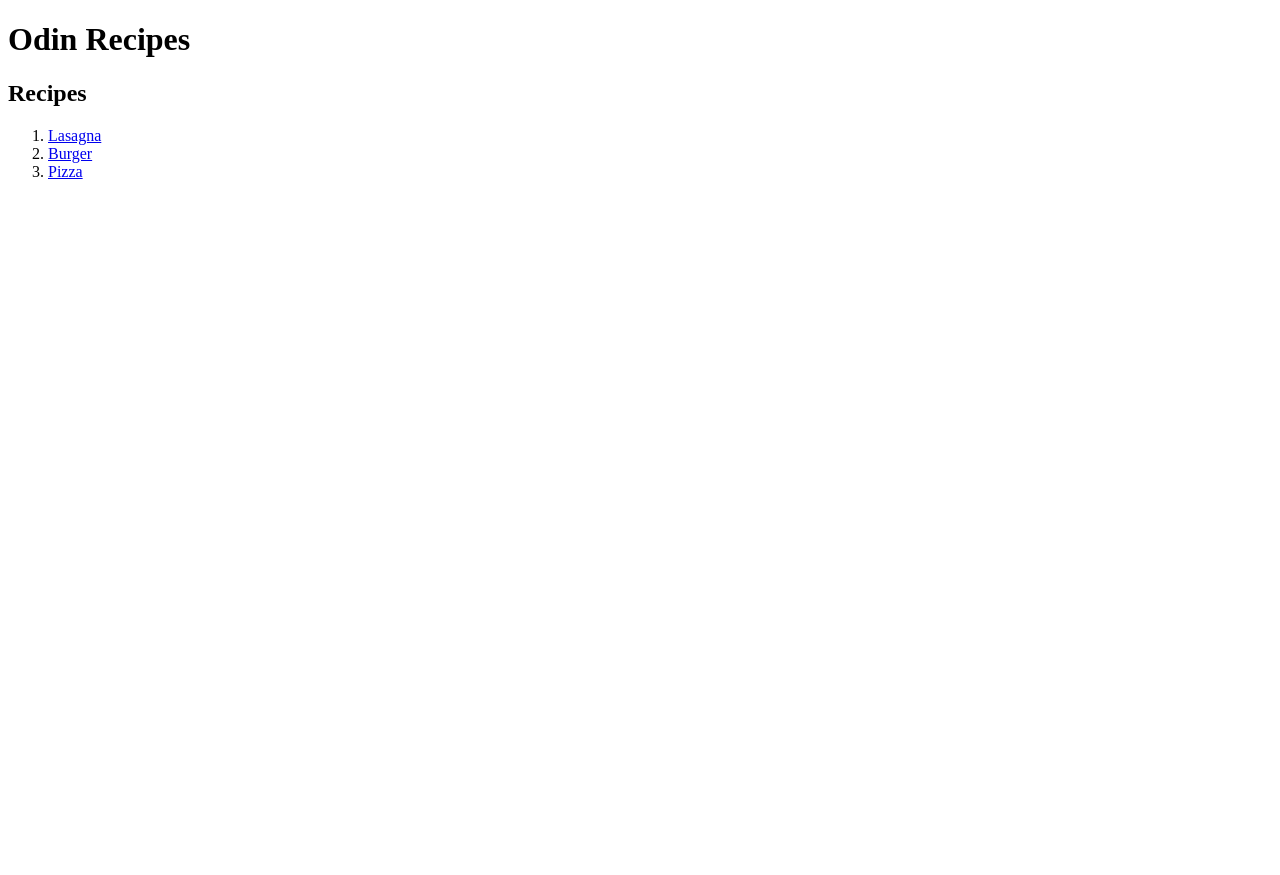
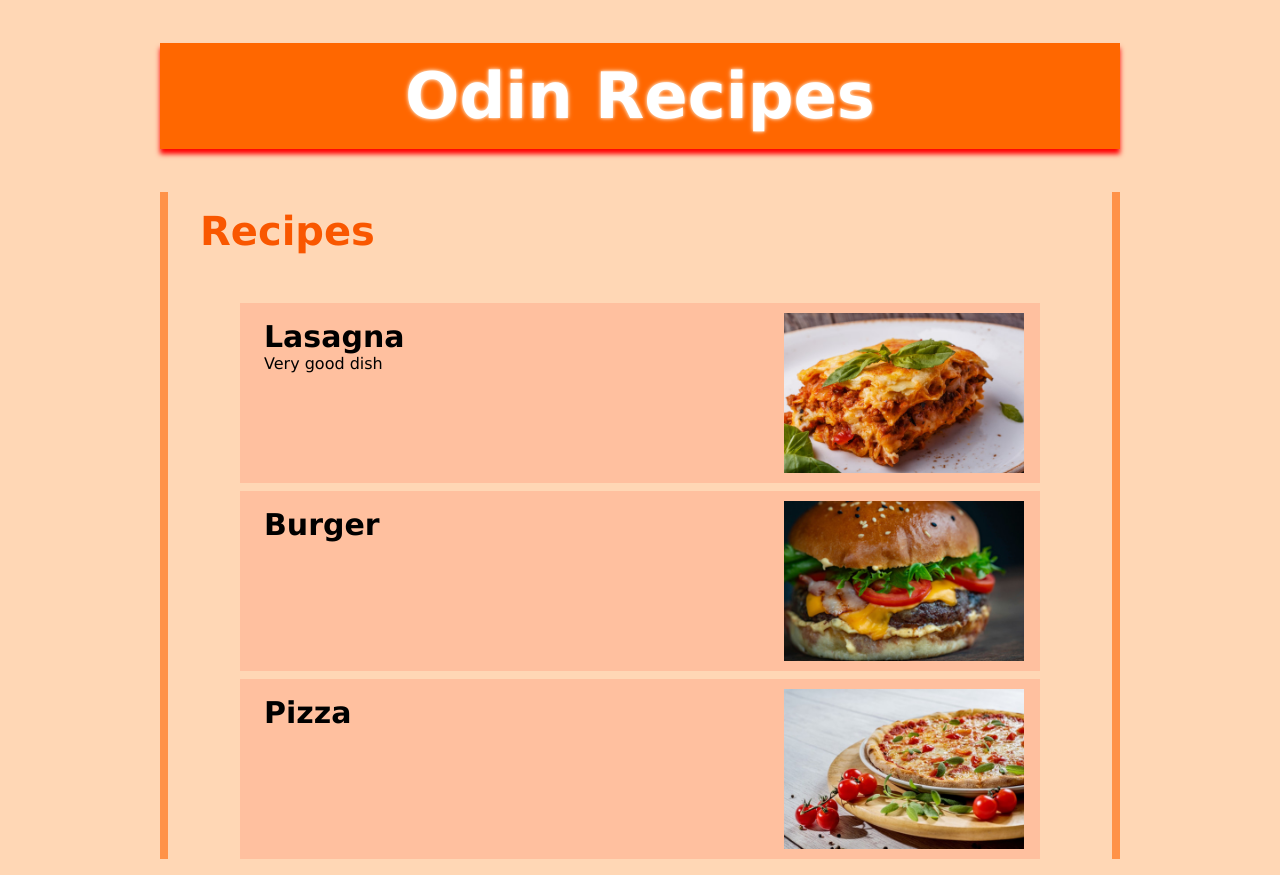
Before and after one commit to Daimnd1/odin-recipes, a plain HTML site: page index.html in a window 1280 px wide. Before the commit the page ends 800 px from the top, so only its background shows below. Drawn offline with Linux system fonts and the light colour scheme.

Commit message:
Add style to index page
Added some style to practice CSS

```diff
--- a/index.html
+++ b/index.html
@@ -4,16 +4,26 @@
   <head>
     <meta charset="UTF-8" />
     <meta name="viewport" content="width=device-width, initial-scale=1.0" />
+    <link rel="stylesheet" href="styles.css">
+
     <title>My Recipes</title>
   </head>
 
   <body>
-    <h1>Odin Recipes</h1>
-    <h2>Recipes</h2>
-    <ol>
-      <li><a href="./recipes/lasagna.html">Lasagna</a></li>
-      <li><a href="./recipes/burger.html">Burger</a></li>
-      <li><a href="./recipes/pizza.html">Pizza</a></li>
-    </ol>
+    <h1 id="homepage-title">Odin Recipes</h1>
+    <div class="container">
+      <h2 class="section-title">Recipes</h2>
+      <ul class="recipe-list">
+        <li>
+          <a href="./recipes/lasagna.html"><p><samp>Lasagna</samp>Very good dish</p><img src="images/lasagna.jpg"></a>
+        </li>
+        <li>
+          <a href="./recipes/burger.html"><p><samp>Burger</samp></p><img src="images/burger.jpg"></a>
+        </li>
+        <li>
+          <a href="./recipes/pizza.html"><p><samp>Pizza</samp></p><img src="images/pizza.jpg"></a>
+        </li>
+      </ul>
+    </div>
   </body>
 </html>
--- /dev/null
+++ b/styles.css
@@ -0,0 +1,77 @@
+html {
+  box-sizing: border-box;
+}
+
+* {
+  font-family: Verdana, Geneva, Tahoma, sans-serif;
+}
+
+body {
+  display: block;
+  width: 75%;
+  height: 100%;
+  margin: 16px auto;
+  background-color: 	#ffd7b5;
+}
+
+#homepage-title {
+  background-color: #ff6700;
+  color: 	#ffffff;
+  font-size: 64px;
+  padding: 16px;
+  text-align: center;
+  box-shadow: 0px 5px 5px red;
+  text-shadow: 0 0 3px #ffd7b5, 0 0 5px #ffd7b5;
+}
+
+.container {
+  border-left: 8px solid #ff9248;
+  border-right: 8px solid #ff9248;
+  height: auto;
+}
+
+.section-title {
+  color: #f95700;
+  font-size: 40px;
+  padding: 16px;
+  margin-left: 16px;
+}
+
+.recipe-list {
+  list-style: none;
+  margin: 0 32px;
+  padding-right: 40px;
+}
+
+.recipe-list li {
+  background-color: #ffc09f;
+  margin: 8px 0;
+  height: 180px;
+}
+
+.recipe-list a {
+  display: block;
+  width: 100%;
+  height: 100%;
+}
+
+.recipe-list p {
+  display: inline-block;
+  padding: 0 24px;
+  color: black;
+}
+
+.recipe-list a img {
+  display: block;
+  float: right;
+  height: 160px;
+  width: auto;
+  margin-right: 16px;
+  margin-top: 10px;
+}
+
+.recipe-list samp {
+  display: block;
+  font-size: 30px;
+  font-weight: bold;
+}
```
